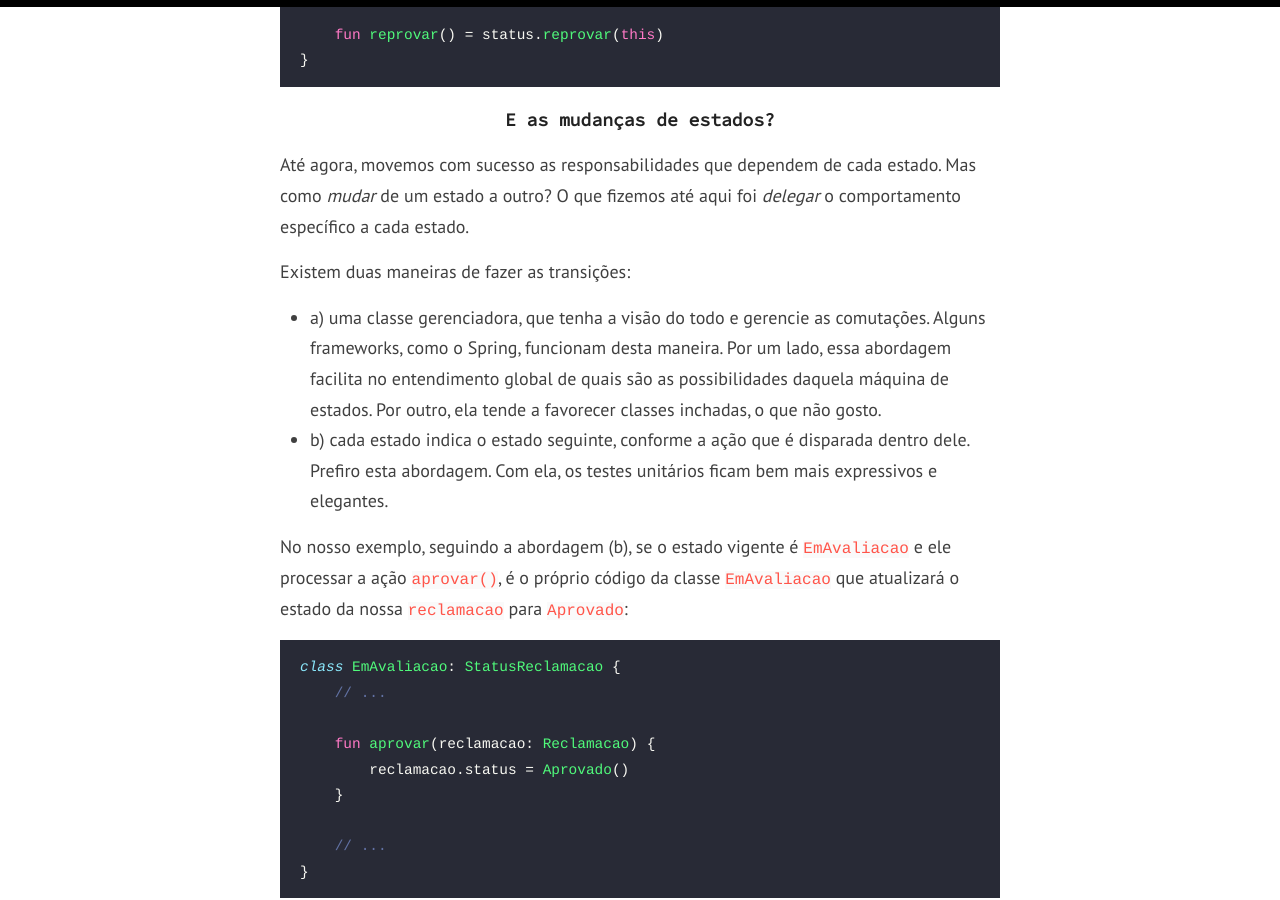
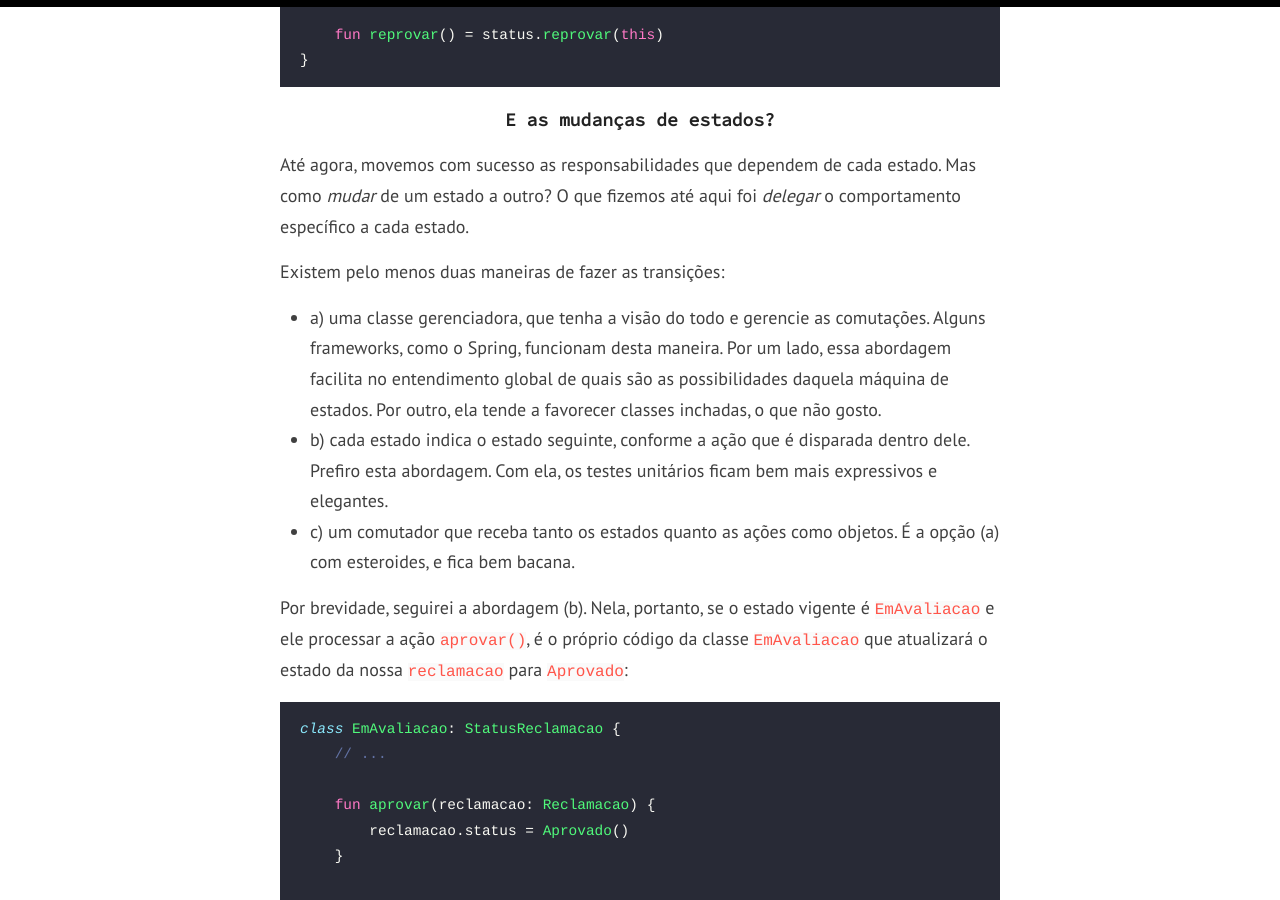
Before and after one commit to edsoncunha/edsoncunha.github.io, a Jekyll site: the page built from _posts/2020-06-05-simplificando-codigo-com-padrao-state.md, in a window 1280 px wide and 900 px high, scrolled down 4386 px. Built offline with Jekyll 4.4.1, drawn with Linux system fonts in a browser that asks for light colours; comment, search, counter and statistics services are not loaded.

Commit message:
Ajustes finos

````diff
--- a/_posts/2020-06-05-simplificando-codigo-com-padrao-state.md
+++ b/_posts/2020-06-05-simplificando-codigo-com-padrao-state.md
@@ -139,12 +139,13 @@ class Reclamacao(val conteudo: String, internal var status: StatusReclamacao) {
 
 Até agora, movemos com sucesso as responsabilidades que dependem de cada estado. Mas como _mudar_ de um estado a outro? O que fizemos até aqui foi _delegar_ o comportamento específico a cada estado.
 
-Existem duas maneiras de fazer as transições:
+Existem pelo menos duas maneiras de fazer as transições:
 
 - a) uma classe gerenciadora, que tenha a visão do todo e gerencie as comutações. Alguns frameworks, como o Spring, funcionam desta maneira. Por um lado, essa abordagem facilita no entendimento global de quais são as possibilidades daquela máquina de estados. Por outro, ela tende a favorecer classes inchadas, o que não gosto.
 - b) cada estado indica o estado seguinte, conforme a ação que é disparada dentro dele. Prefiro esta abordagem. Com ela, os testes unitários ficam bem mais expressivos e elegantes.
+- c) um comutador que receba tanto os estados quanto as ações como objetos. É a opção (a) com esteroides, e fica bem bacana.
 
-No nosso exemplo, seguindo a abordagem (b), se o estado vigente é `EmAvaliacao` e ele processar a ação `aprovar()`, é o próprio código da classe `EmAvaliacao` que atualizará o estado da nossa `reclamacao` para `Aprovado`:
+Por brevidade, seguirei a abordagem (b). Nela, portanto, se o estado vigente é `EmAvaliacao` e ele processar a ação `aprovar()`, é o próprio código da classe `EmAvaliacao` que atualizará o estado da nossa `reclamacao` para `Aprovado`:
 
 ```kotlin
 class EmAvaliacao: StatusReclamacao {
````
